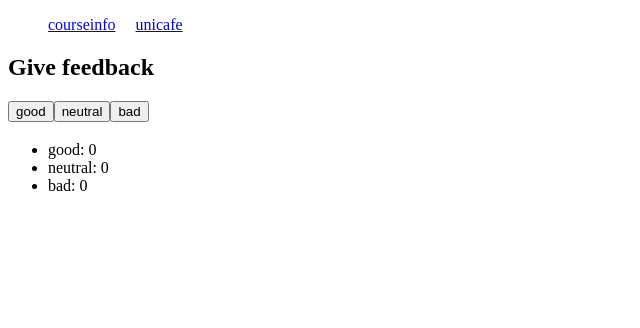
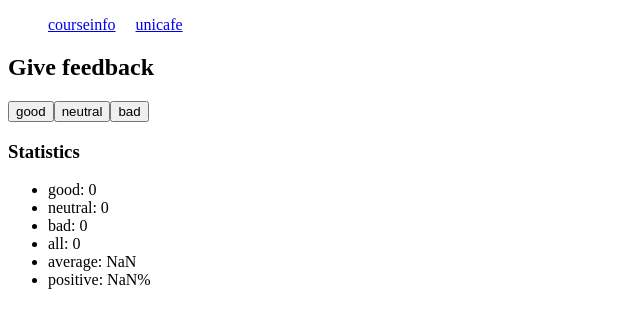
Before and after one commit to little-plumelet/Helsinki_fullstack_part1, a React (Create React App) app: page /unicafe in a window 1280 px wide. Shown: the top 328 px of the page, without its empty margins (0-640 px from the left). Built offline with nearby package versions, Linux system fonts and the light colour scheme.

Commit message:
finish task 1.7

```diff
--- a/src/unicafe/UniCafePage.js
+++ b/src/unicafe/UniCafePage.js
@@ -7,18 +7,25 @@ export const UniCafePage = () => {
   const [neutral, setNeutral] = useState(0);
   const [bad, setBad] = useState(0);
 
+  const goodTitle = 'good';
+  const neutralTitle = 'neutral';
+  const badTitle = 'bad';
+
   return (
     <section>
         <Header title={'Give feedback'} />
-        <Button title='good' handleClick={() => setGood((prevState) => prevState + 1)}/>
-        <Button title='neutral' handleClick={() => setNeutral((prevState) => prevState + 1)}/>
-        <Button title='bad' handleClick={() => setBad((prevState) => prevState + 1)}/>
+        <Button title={goodTitle} handleClick={() => setGood((prevState) => prevState + 1)}/>
+        <Button title={neutralTitle} handleClick={() => setNeutral((prevState) => prevState + 1)}/>
+        <Button title={badTitle} handleClick={() => setBad((prevState) => prevState + 1)}/>
         <section>
-          <Header course={'Statistics'} />
+          <Header title={'Statistics'} />
           <ul>
-            <li>{`good: ${good}`}</li>
-            <li>{`neutral: ${neutral}`}</li>
-            <li>{`bad: ${bad}`}</li>
+            <li>{`${goodTitle}: ${good}`}</li>
+            <li>{`${neutralTitle}: ${neutral}`}</li>
+            <li>{`${badTitle}: ${bad}`}</li>
+            <li>{`all: ${(good + bad + neutral)}`}</li>
+            <li>{`average: ${(good - bad) / (good + bad + neutral) }`}</li>
+            <li>{`positive: ${good / ((good + bad + neutral) / 100) }%`}</li>
           </ul>
         </section>
       </section>
```
